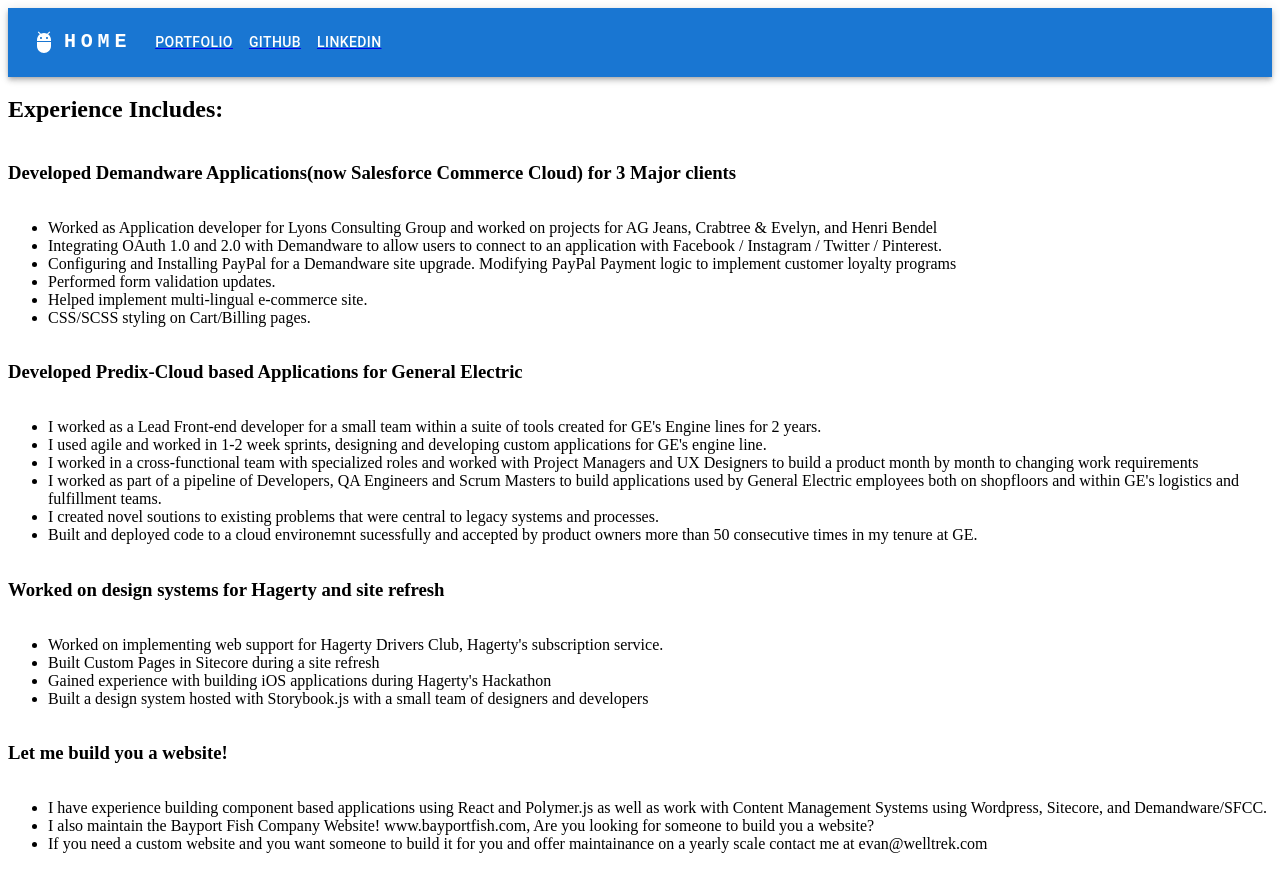
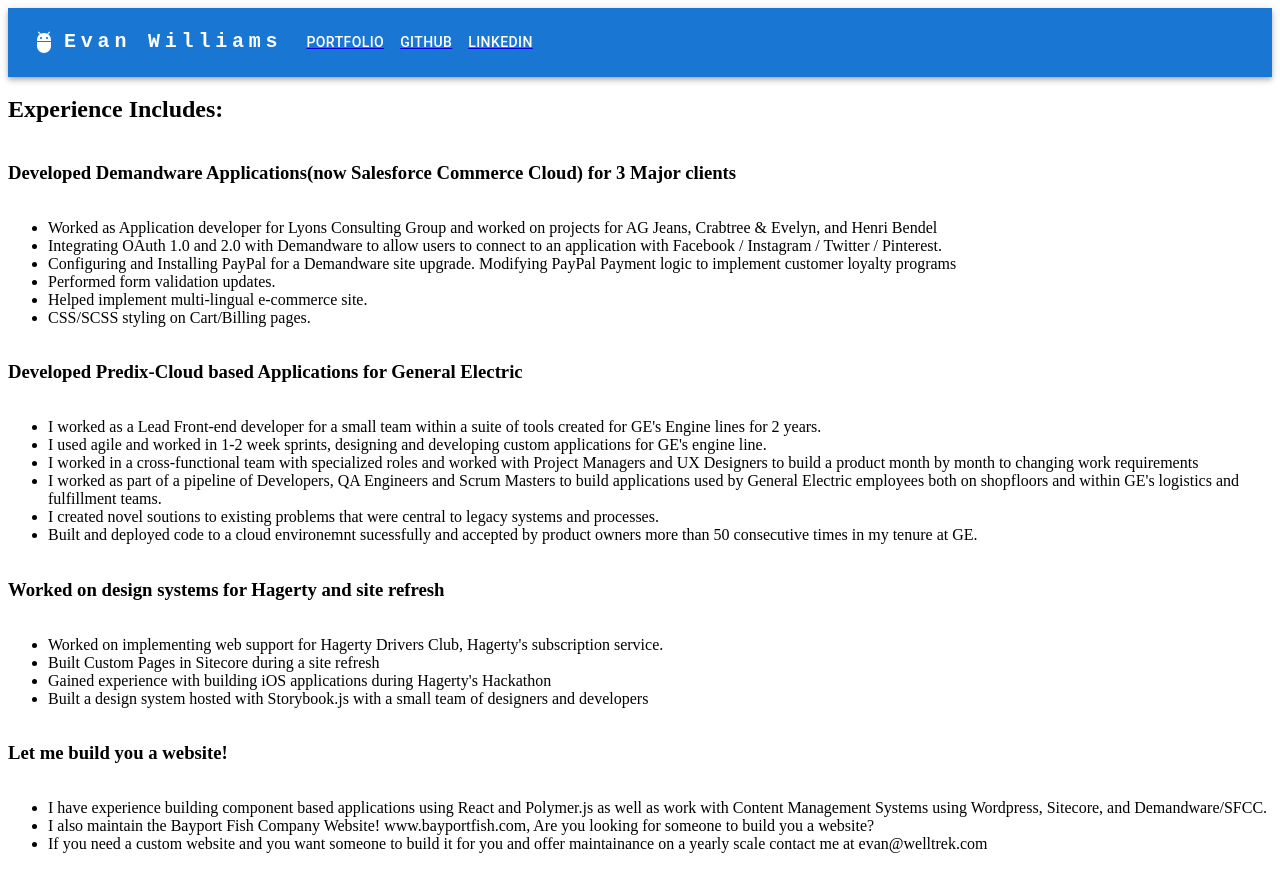
Before and after one commit to EvanWilliams/Portfolio, a Gatsby site: page / in a window 1280 px wide. Built offline with nearby package versions, Linux system fonts and the light colour scheme; Gatsby itself is replaced by a stand-in of ours.

Commit message:
added evan williams to the header

```diff
--- a/src/components/AppBar.js
+++ b/src/components/AppBar.js
@@ -51,7 +51,7 @@
               color: 'inherit',
               textDecoration: 'none',
             }}
-          >HOME
+          >Evan Williams
           </Typography>
 
           <Box sx={{ flexGrow: 1, display: { xs: 'flex', md: 'none' } }}>
```
